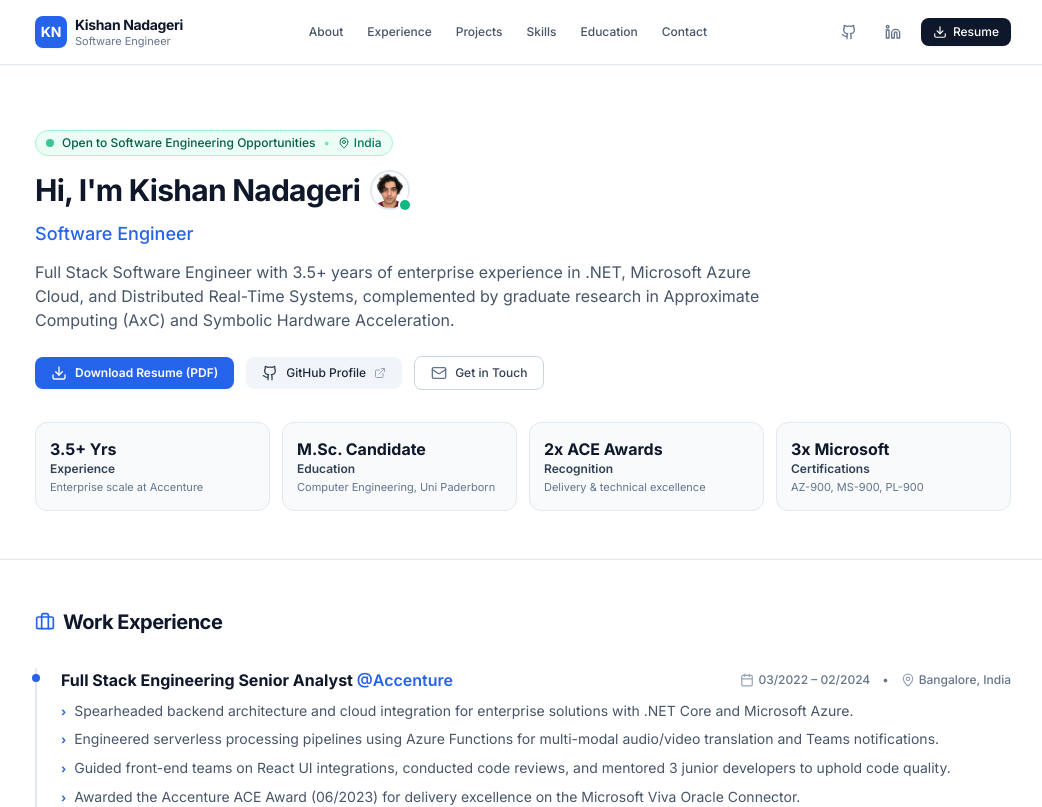
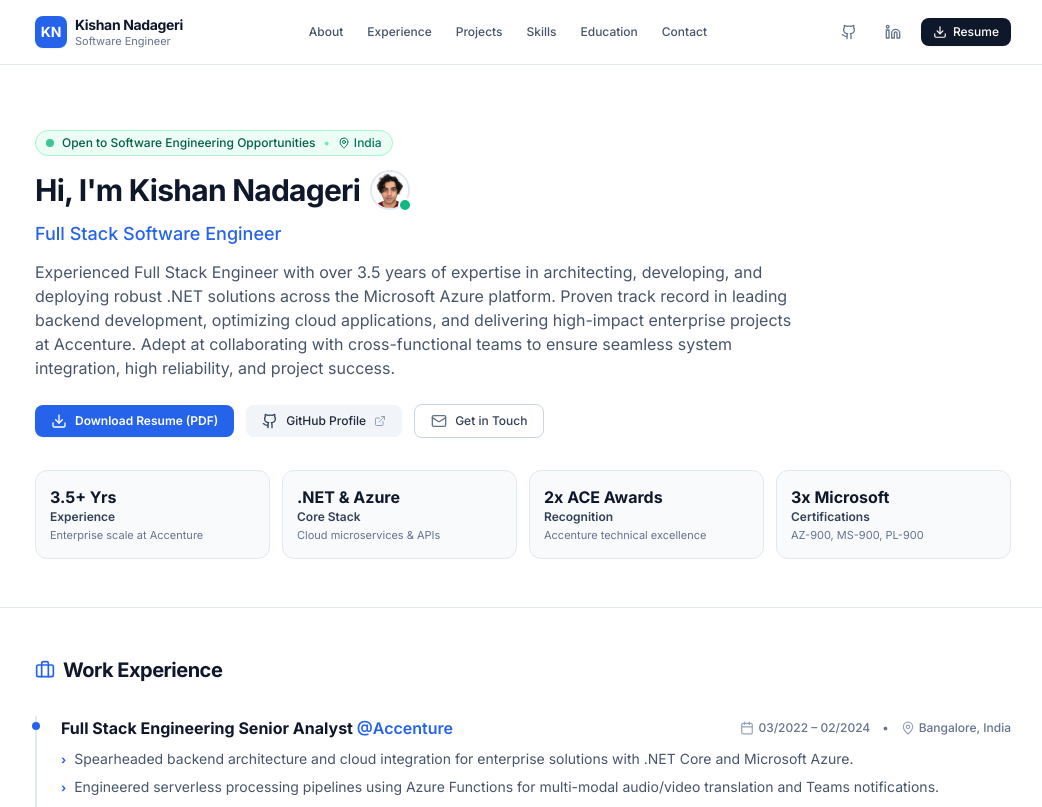
Before and after one commit to KkishanN/KkishanN, a React (Vite) app: page / in a window 1280 px wide. Shown: the top 807 px of the page, without its empty margins (117-1159 px from the left). Built offline with nearby package versions, Linux system fonts and the light colour scheme.

Commit message:
refactor(hero): polish headline and highlights focusing on enterprise .NET and Azure expertise

```diff
--- a/src/data/portfolioData.ts
+++ b/src/data/portfolioData.ts
@@ -25,8 +25,8 @@
 export const PORTFOLIO_DATA = {
   personal: {
     name: "Kishan Nadageri",
-    title: "Software Engineer",
-    headline: "Full Stack Software Engineer with 3.5+ years of enterprise experience in .NET, Microsoft Azure Cloud, and Distributed Real-Time Systems, complemented by graduate research in Approximate Computing (AxC) and Symbolic Hardware Acceleration.",
+    title: "Full Stack Software Engineer",
+    headline: "Experienced Full Stack Engineer with over 3.5 years of expertise in architecting, developing, and deploying robust .NET solutions across the Microsoft Azure platform. Proven track record in leading backend development, optimizing cloud applications, and delivering high-impact enterprise projects at Accenture. Adept at collaborating with cross-functional teams to ensure seamless system integration, high reliability, and project success.",
     email: "kishannadageri06@gmail.com",
     phone: "+91-8904526667",
     location: "India",
@@ -39,8 +39,8 @@
 
   highlights: [
     { label: "Experience", value: "3.5+ Yrs", detail: "Enterprise scale at Accenture" },
-    { label: "Education", value: "M.Sc. Candidate", detail: "Computer Engineering, Uni Paderborn" },
-    { label: "Recognition", value: "2x ACE Awards", detail: "Delivery & technical excellence" },
+    { label: "Core Stack", value: ".NET & Azure", detail: "Cloud microservices & APIs" },
+    { label: "Recognition", value: "2x ACE Awards", detail: "Accenture technical excellence" },
     { label: "Certifications", value: "3x Microsoft", detail: "AZ-900, MS-900, PL-900" }
   ],
 
```
Also changed, not shown: 1 other file (tests, documents, lock files or other folders).
